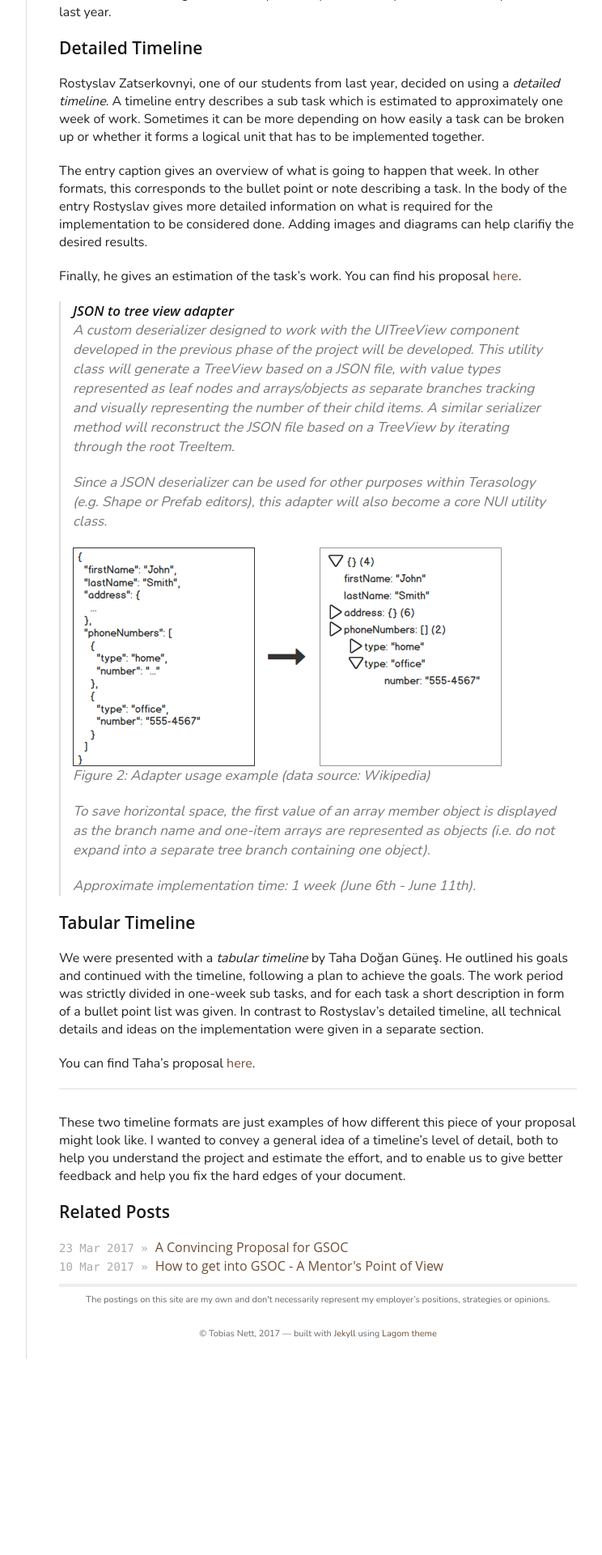
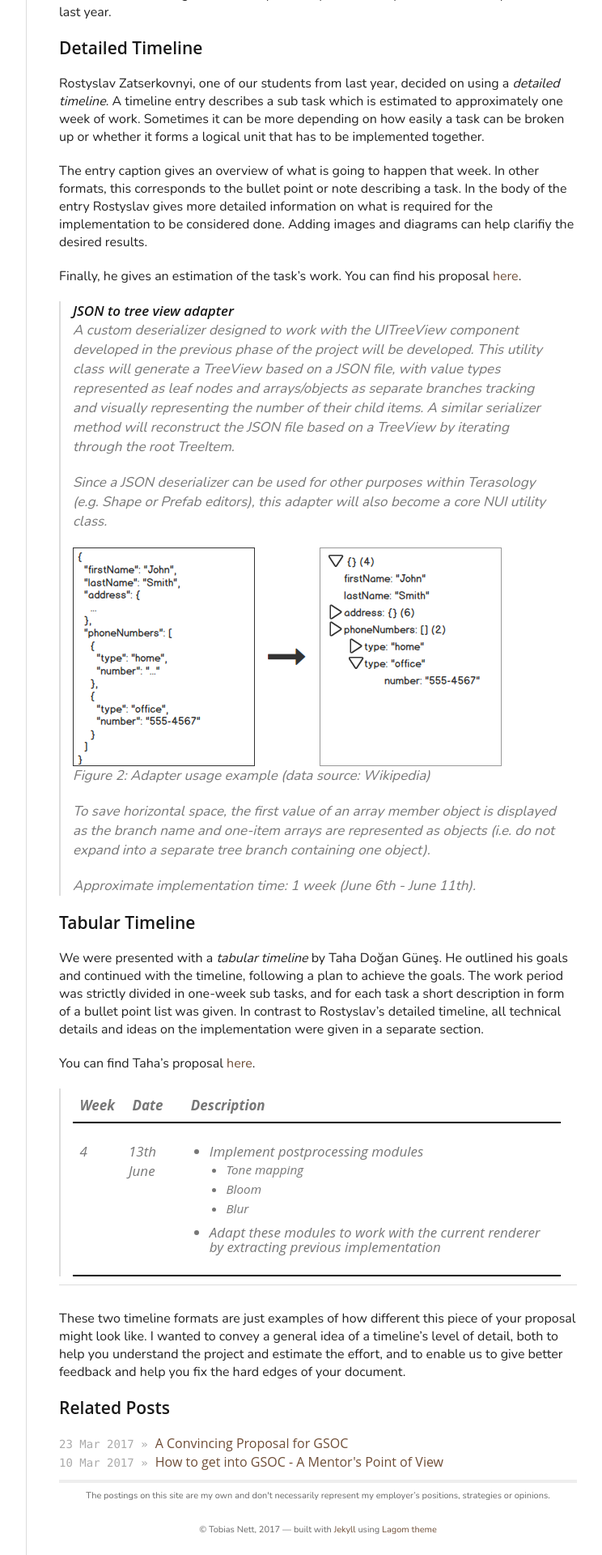
Before and after one commit to skaldarnar/skaldarnar.github.io, a Jekyll site: the page built from _posts/2017-03-29-building-a-timeline.md, in a window 1280 px wide. Shown: the part 1009-2929 px from the top of the page at 81% size, without its empty margins (378-1122 px from the left). Built offline with Jekyll 4.4.1, drawn with Linux system fonts in a browser that asks for light colours; nearby versions of some CDN libraries; before the commit the page ends 2687 px from its top, so only the background shows below that.

Commit message:
added snippet from tdgunes proposal

```diff
--- a/_posts/2017-03-29-building-a-timeline.md
+++ b/_posts/2017-03-29-building-a-timeline.md
@@ -85,6 +85,12 @@ separate section.
 
 You can find Taha's proposal [here][tdgunes].
 
+> |---
+> | Week | Date | Description |
+> |:-|:-|:-
+> | 4 | 13th June |{::nomarkdown}<ul><li>Implement post­processing modules<ul><li>Tone mapping</li><li>­Bloom</li><li>Blur</li></ul></li><li>Adapt these modules to work with the current renderer by extracting previous implementation</li></ul>{:/}
+> |---
+
 ---
 
 These two timeline formats are just examples of how different this piece of your proposal might look like. I wanted
```
Also changed, not shown: _includes/css/base.css (+25 -2 lines).
